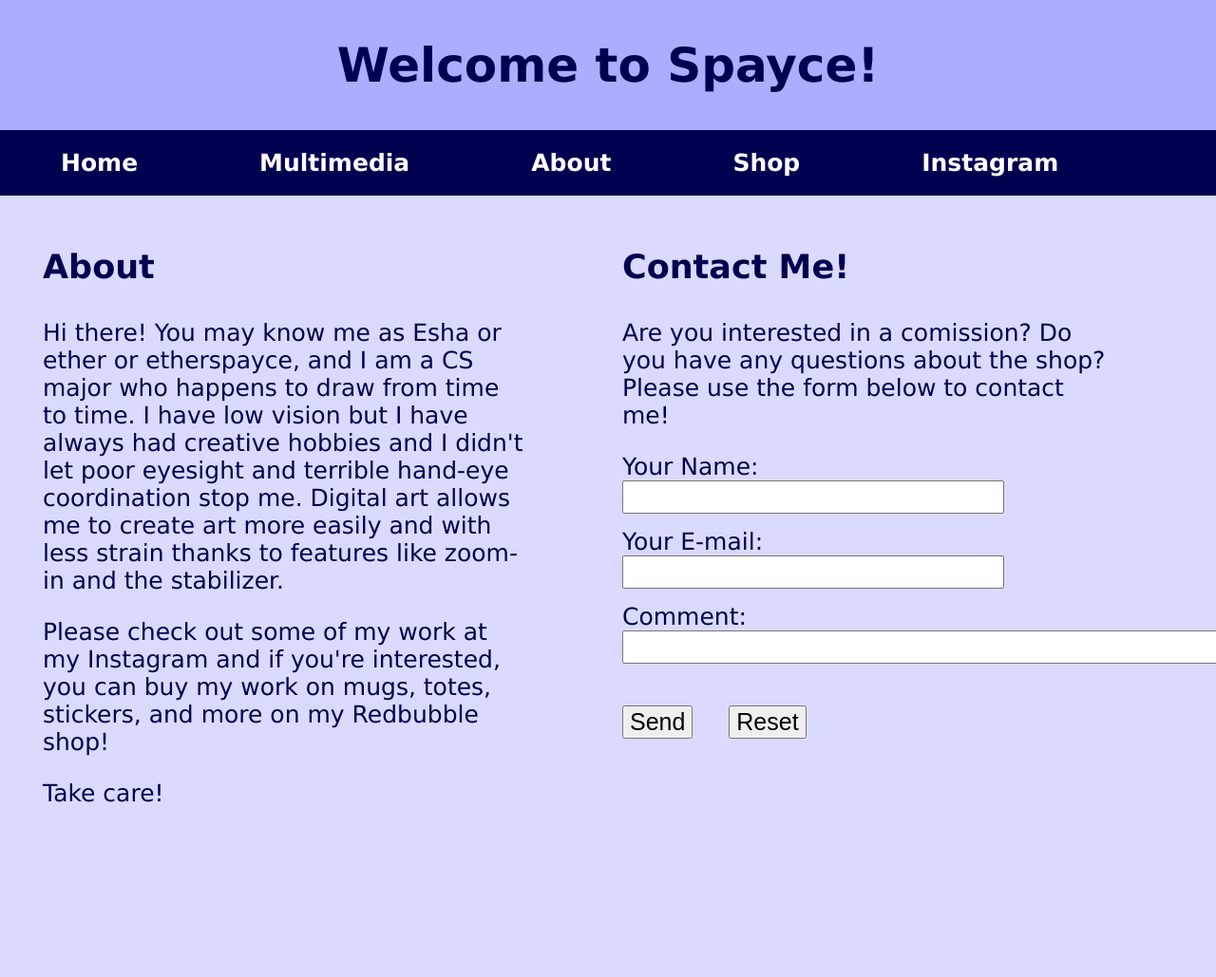
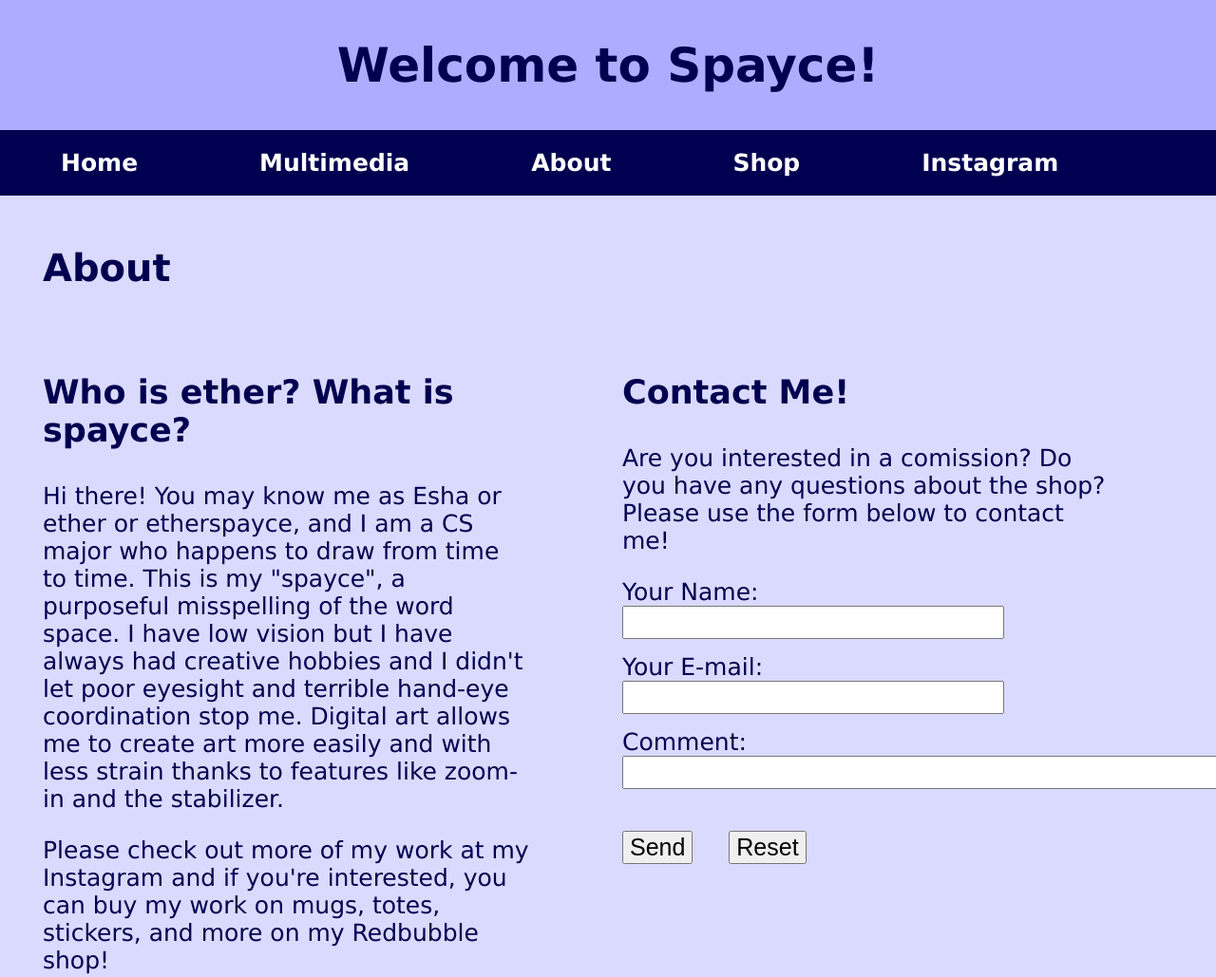
Before and after one commit to eshakhator/myPortfolioSite, a plain HTML site: page about.html in a window 1280 px wide. Shown: the top 1029 px of the page at 95% size. Before the commit the page ends 895 px from the top, so only its background shows below. Drawn offline with Linux system fonts and the light colour scheme.

Commit message:
Fixed headers issue

```diff
--- a/about.html
+++ b/about.html
@@ -23,25 +23,28 @@
             </ul>
         </nav>
     </header>
+    <div class="box" style="padding-bottom: 0;">
+        <h2>About</h2>
+    </div>
     <div style="align-items: center;">
-        <div class="bubble">
-            <h3>About</h3>
+        <div class="bubble" style="padding-bottom: 0;">
+            <h3>Who is ether? What is spayce?</h3>
             <p>
                 Hi there! You may know me as Esha or ether or etherspayce, and I am a CS major who happens to draw from
-                time to time.
+                time to time. This is my "spayce", a purposeful misspelling of the word space.
                 I have low vision but I have always had creative hobbies and I didn't let poor eyesight and terrible
                 hand-eye coordination stop me. Digital art allows me to create art more easily and with less strain
                 thanks to features like zoom-in and the stabilizer.
             </p>
             <p>
-                Please check out some of my work at my Instagram and if you're interested, you can buy
+                Please check out more of my work at my Instagram and if you're interested, you can buy
                 my work on mugs, totes, stickers, and more on my Redbubble shop!
             </p>
             <p>
                 Take care!
             </p>
         </div>
-        <div class="bubble">
+        <div class="bubble" style="padding-bottom: 0;">
             <h3>Contact Me!</h3>
             <p>Are you interested in a comission? Do you have any questions about the shop? Please use the form below to
                 contact me!</p>
```
Also changed, not shown: animation.html (+2 -1 lines).
